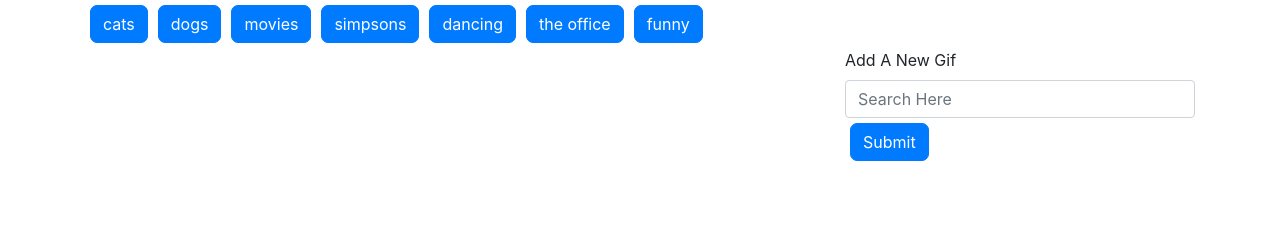
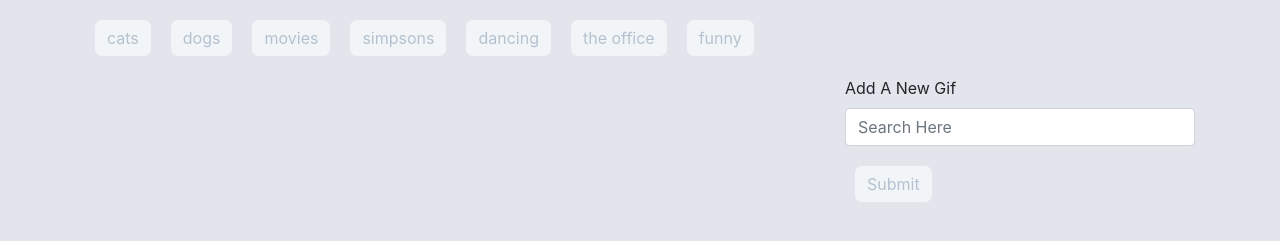
Before and after one commit to Scruffythejanitor/getting-giphy-with-it, a plain HTML site: page index.html in a window 1280 px wide. Drawn offline with nearby package versions, Linux system fonts and the light colour scheme.

Commit message:
Updated styling and got javascript functuioning

```diff
--- a/assets/css/style.css
+++ b/assets/css/style.css
@@ -1,4 +1,10 @@
+body{
+    background-color: rgb(226, 230, 236);
+}
 .btn{
-    margin: 5px;
+    margin: 20px 10px;
     border-radius: 7px;
+    background-color: rgb(242, 245, 248);
+    color: rgb(180, 194, 207);
+    border: lightslategray;
 }
--- a/assets/javascript/app.js
+++ b/assets/javascript/app.js
@@ -22,7 +22,7 @@ $(document).ready(function () {
   }
 
   buttons()
-  $(".topic").on("click", function () {
+  $(document).on("click", ".topic", function () {
     // event.preventDefault();
     $('.images').empty()
     var topicClicked = $(this).text().trim()
@@ -62,7 +62,7 @@ $(document).ready(function () {
 
   })
 
-  $(".gif").on("click", function () {
+  $(document).on("click", ".gif", function () {
     console.log(state);
     var state = $(this).attr("data-state")
     if (state === "still") {
--- a/index.html
+++ b/index.html
@@ -22,8 +22,8 @@
         </div>
         <div class="row">
 
-            <div class="col-md-8 images"></div>
-                <div class="col-md-4 search">
+            <div class="col-lg-8 images"></div>
+                <div class="col-lg-4 search">
                     <form>
                         <div class="form-group">
                             <label for="giphySearch">Add A New Gif</label>
```
